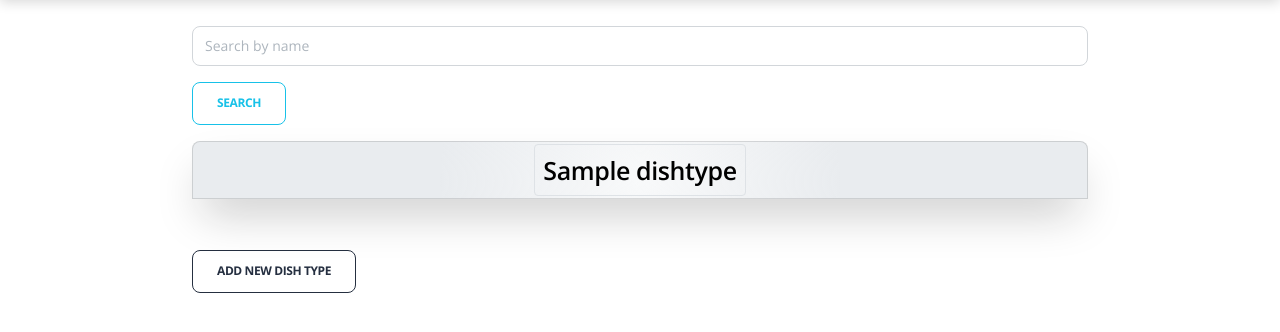
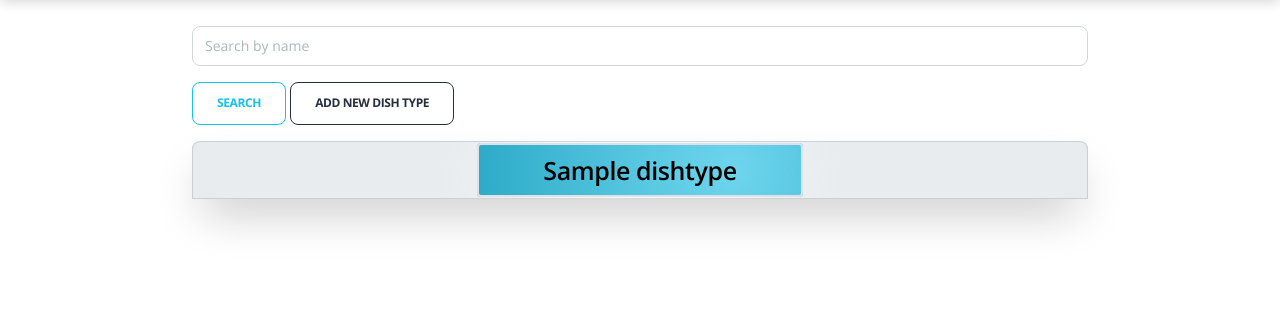
Before and after one commit to WDemidenko/restaurant_kitchen_service, a Django app: page /dishtypes/ in a window 1280 px wide. Shown: the part 54-386 px from the top of the page. Run offline with Django 4.2, Linux system fonts and the light colour scheme; a user stored in the database is signed in; tables that the repository leaves empty hold one stand-in row (values such as "Sample post"); some libraries are stand-ins or nearby versions.

Commit message:
Add extra information in Readme, change style for dish_type list, add favicon

```diff
--- a/templates/base.html
+++ b/templates/base.html
@@ -3,24 +3,27 @@
 <head>
   <meta charset="UTF-8">
   <meta name="viewport" content="width-device-width, initial-scale=1">
-    <link href="https://cdn.jsdelivr.net/npm/bootstrap@5.0.2/dist/css/bootstrap.min.css" rel="stylesheet" integrity="sha384-EVSTQN3/azprG1Anm3QDgpJLIm9Nao0Yz1ztcQTwFspd3yD65VohhpuuCOmLASjC" crossorigin="anonymous">
+  <link href="https://cdn.jsdelivr.net/npm/bootstrap@5.0.2/dist/css/bootstrap.min.css" rel="stylesheet"
+        integrity="sha384-EVSTQN3/azprG1Anm3QDgpJLIm9Nao0Yz1ztcQTwFspd3yD65VohhpuuCOmLASjC" crossorigin="anonymous">
   <link rel="canonical" href="https://appseed.us/ui-kit/soft-ui-design-system"/>
   {% block title %}
     <title>Restaurant</title>
   {% endblock %}
-  <link href="https://fonts.googleapis.com/css?family=Open+Sans:300,400,600,700" rel="stylesheet" />
+  <link href="https://fonts.googleapis.com/css?family=Open+Sans:300,400,600,700" rel="stylesheet"/>
   <script src="https://kit.fontawesome.com/42d5adcbca.js" crossorigin="anonymous"></script>
-
-  <link id="pagestyle" href="/static/assets/css/soft-design-system.css?v=1.0.1" rel="stylesheet" />
   <style>
       .center-content {
           display: flex;
           justify-content: center;
       }
+
       .content-width {
           width: 70%;
       }
   </style>
+  <link id="pagestyle" href="/static/assets/css/soft-design-system.css?v=1.0.1" rel="stylesheet"/>
+  {% load static %}
+  <link rel="shortcut icon" type="image/png" href="{% static 'favicon.ico' %}"/>
 </head>
 <body>
 
@@ -40,6 +43,5 @@
 </div>
 
 
-
 </body>
 </html>
--- a/templates/kitchen/dishtype_list.html
+++ b/templates/kitchen/dishtype_list.html
@@ -9,6 +9,9 @@
     {{ search_form|crispy }}
 
     <button class="btn btn-outline-info" type="submit"><span>search</span></button>
+  <a href="{% url "kitchen:dish-type-create" %}">
+      <button type="button" class="btn btn-outline-dark">Add new dish type</button>
+    </a>
   </form>
   {% if dishtype_list %}
     <ul class="list-group">
@@ -18,7 +21,7 @@
         <div style="font-size: 25px;">
           <div class="text-center">
             <div class="fw-bold">
-                <a href="{% url "kitchen:dishtype-detail" pk=dishtype.id %}" class="border rounded p-2">{{ dishtype.name }}</a>
+                <a href="{% url "kitchen:dishtype-detail" pk=dishtype.id %}" class="border border-2 rounded p-2 px-6 bg-gradient-faded-info">{{ dishtype.name }}</a>
 
               </div>
             </div>
@@ -32,9 +35,7 @@
   {% endif %}
   <br>
   <p>
-    <a href="{% url "kitchen:dish-type-create" %}">
-      <button type="button" class="btn btn-outline-dark">Add new dish type</button>
-    </a>
+
   </p>
 
 {% endblock %}
```
Also changed, not shown: README.md, static/favicon.ico (added). Lines whose indentation alone changed are shown as unchanged.
